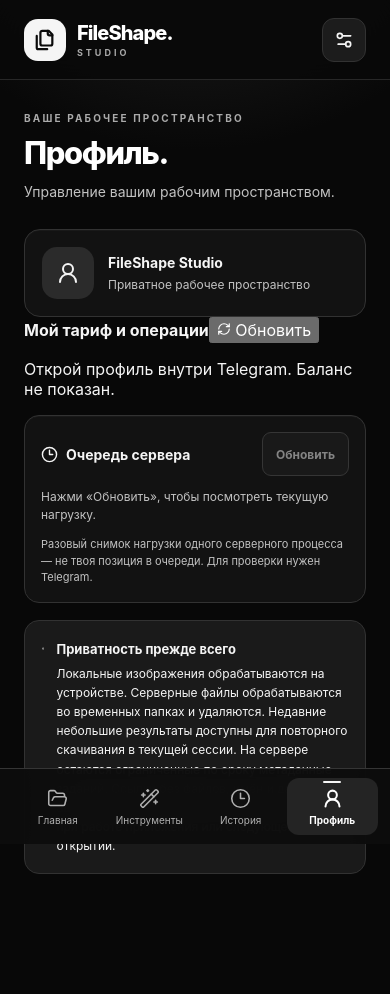
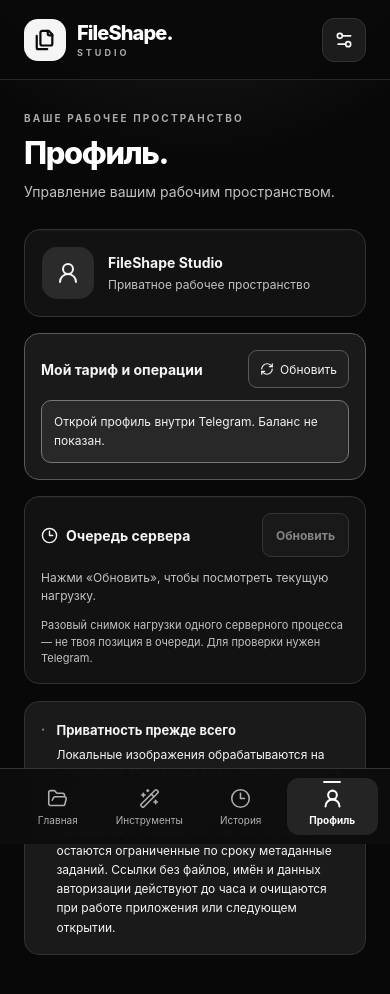
Before and after one commit to Dimash313/FileShape, a React (Vite) app in the folder miniapp/: page / in a window 390 px wide. Both pictures are taken after a click on the button "Профиль". Shown: the top 994 px of the page. Built offline with nearby package versions, Linux system fonts and the light colour scheme.

Commit message:
style(4.25a): monochrome responsive and accessible usage profile

```diff
--- a/miniapp/src/styles.css
+++ b/miniapp/src/styles.css
@@ -528,3 +528,20 @@ h1 {
   .campaign-toolbar { flex-direction:column; }
   .campaign-card-top { flex-wrap:wrap; }
 }
+
+/* 4.25a — real read-only usage profile, intentionally achromatic. */
+.usage-profile{display:flex;flex-direction:column;gap:12px;margin:16px 0;padding:16px;border:1px solid var(--line-strong);border-radius:15px;background:var(--surface-raised)}
+.usage-heading{display:flex;justify-content:space-between;align-items:center;gap:10px}
+.usage-heading strong{color:var(--text-primary);font-size:14px}
+.usage-heading button{display:inline-flex;align-items:center;justify-content:center;gap:6px;min-height:38px;padding:7px 11px;border:1px solid var(--line-strong);border-radius:9px;background:var(--surface-interactive);color:var(--text-primary);font-size:12px}
+.usage-heading button:disabled{opacity:.6}
+.usage-plan{display:flex;align-items:center;justify-content:space-between;gap:10px;padding:11px 0;border-bottom:1px solid var(--line)}
+.usage-plan span,.usage-grid span{font-size:11px;color:var(--text-secondary)}
+.usage-plan strong{border-radius:999px;border:1px solid #777;background:#272727;padding:5px 13px;color:#f5f5f5;font-size:12px}
+.usage-grid{display:grid;grid-template-columns:repeat(2,minmax(0,1fr));gap:9px}
+.usage-grid>div{min-width:0;display:flex;flex-direction:column;gap:7px;border-radius:10px;background:var(--surface-interactive);padding:13px 11px}
+.usage-grid strong{font-size:21px;font-variant-numeric:tabular-nums;color:var(--text-primary);overflow-wrap:anywhere}
+.usage-profile .usage-hint{font-size:11px;line-height:1.55;color:var(--text-secondary);margin:0}
+.usage-profile .usage-reset{display:flex;align-items:center;gap:7px;font-size:11px;line-height:1.5;color:var(--text-secondary);margin:0}
+.usage-profile .usage-error{font-size:12px;line-height:1.55;border:1px solid #777;background:#282828;color:#f1f1f1;padding:12px;margin:0;border-radius:10px}
+@media(max-width:350px){.usage-grid{grid-template-columns:1fr}.usage-heading{align-items:flex-start;flex-wrap:wrap}}
```
